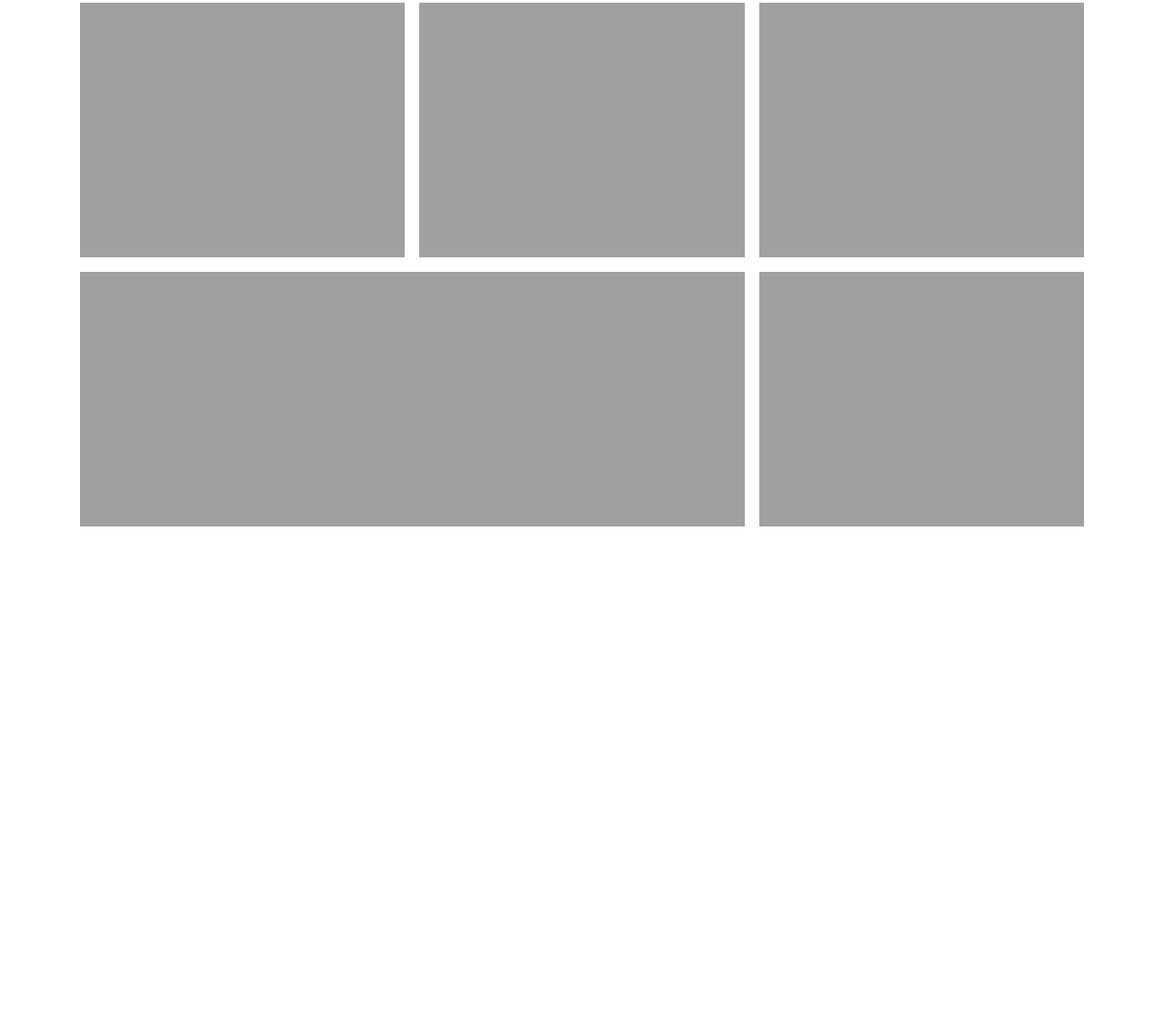
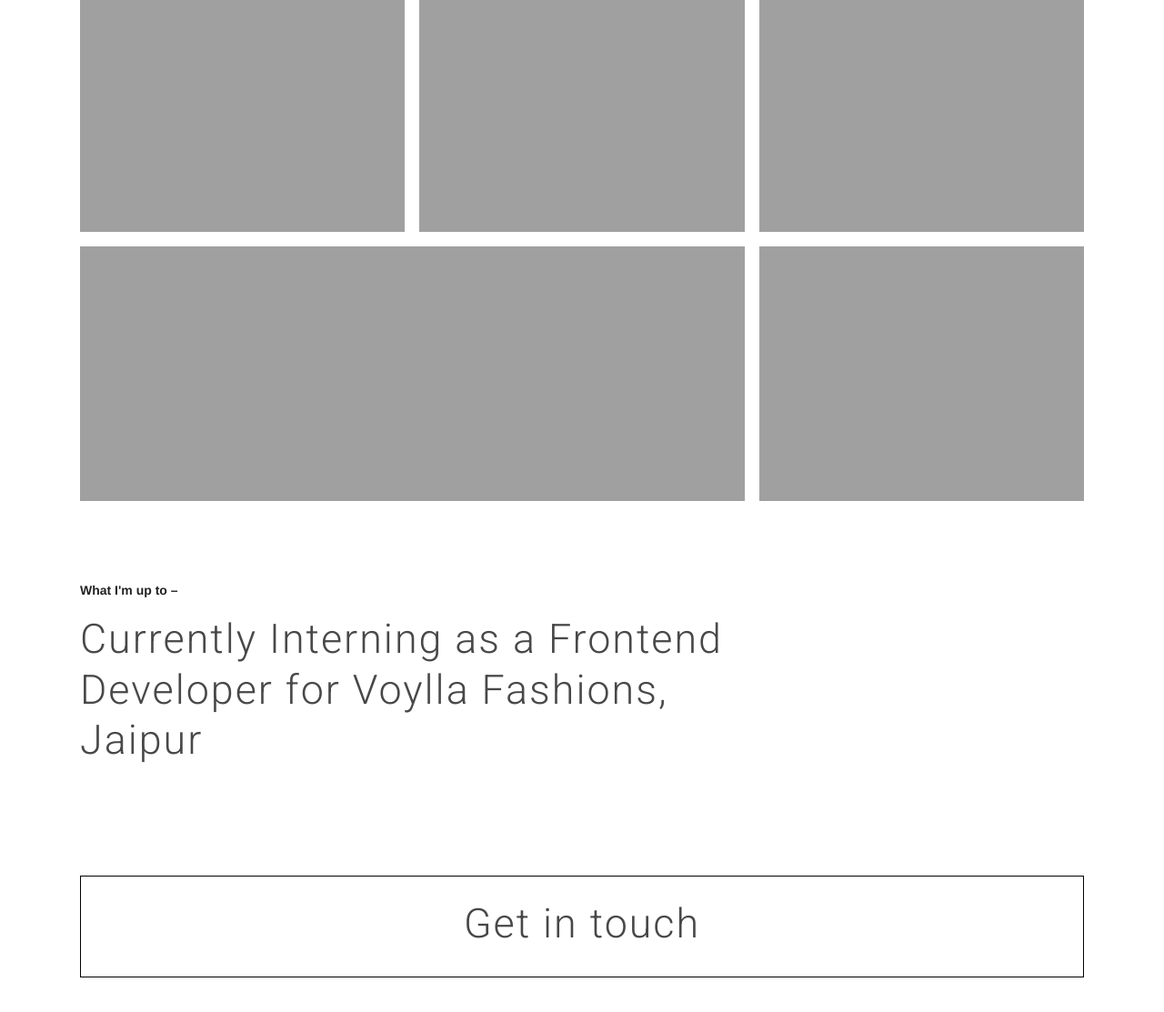
Before and after one commit to amit090shukla/amit090shukla.github.io, a plain HTML site: page index.html in a window 1280 px wide and 1656 px high. Shown: the part 533-1646 px from the top of the page at 91% size. Drawn offline with Linux system fonts and the light colour scheme.

Commit message:
Contact me button

```diff
--- a/custom.css
+++ b/custom.css
@@ -45,3 +45,16 @@
 .header-links{
     letter-spacing: 2px;
 }
+.heading-section{
+    font-weight: 600;
+    padding: 8px;
+}
+.get-in-touch{
+    height: 8em;
+    border: 1px solid black;
+    display: flex;
+    justify-content: space-around;
+}
+.contact-text{
+    padding: 24px;
+}
--- a/index.html
+++ b/index.html
@@ -41,7 +41,8 @@
                 I'm a User Experience Designer based in India focused on building meaningful experiences through design.
               </div>
             </div>
-            <div class="mdl-cell mdl-cell--12-col empty-space">
+            <div class="heading-section">
+              Work that I have done  –
             </div>
             <div class="project-row">
               <div class="mdl-cell mdl-cell--4-col image-div"></div>
@@ -52,7 +53,19 @@
               <div class="mdl-cell mdl-cell--8-col image-div"></div>
               <div class="mdl-cell mdl-cell--4-col image-div"></div>
             </div>
-
+            <div class="mdl-cell mdl-cell--12-col empty-space">
+            </div>
+            <div class="heading-section">
+              What I'm up to –
+            </div>
+            <div class="mdl-cell mdl-cell--8-col home-page-center-text">
+              <div class="home-page-text">
+                Currently Interning as a Frontend Developer for Voylla Fashions, Jaipur
+              </div>
+            </div>
+            <div class="mdl-cell mdl-cell--12-col get-in-touch">
+              <div class="home-page-text contact-text">Get in touch</div>
+            </div>
           </section>
         </main>
       </div>
```
